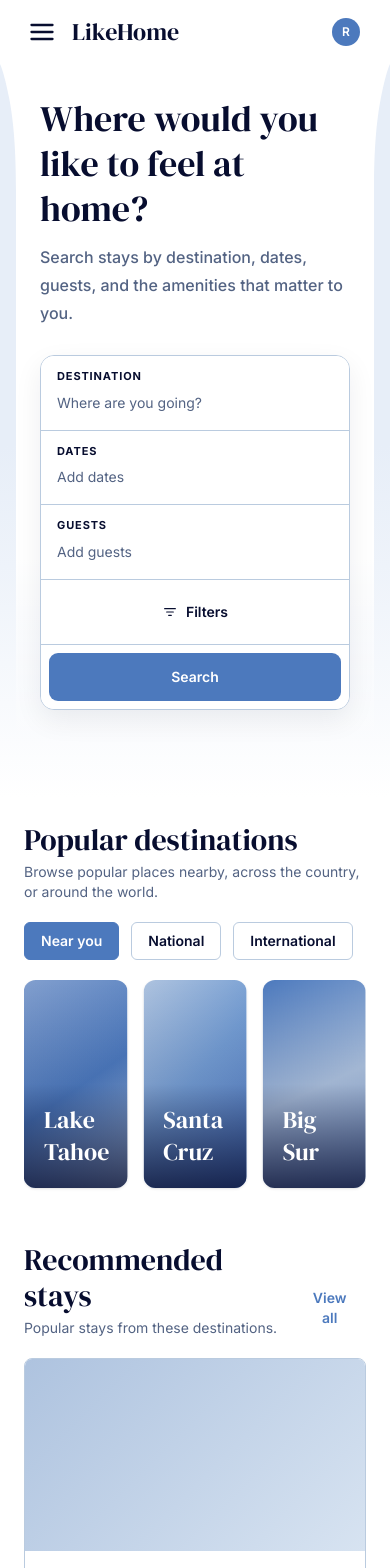
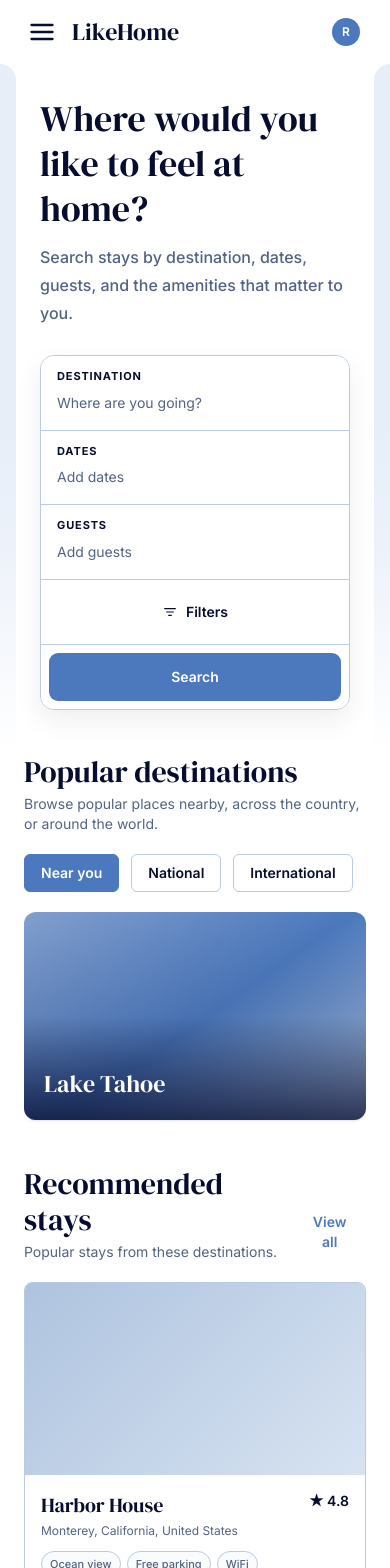
Before and after one commit to ItaiHammer/likehome, a Next.js app: page /search in a window 390 px wide. Shown: the top 1568 px of the page. Built offline with nearby package versions, Linux system fonts and the light colour scheme.

Commit message:
Polish responsive search layout

```diff
--- a/app/page.tsx
+++ b/app/page.tsx
@@ -1,5 +1,5 @@
 import { redirect } from "next/navigation";
 
 export default function HomePage() {
-  redirect("/search");
+    redirect("/search");
 }
--- a/app/search/components/FilterModal.tsx
+++ b/app/search/components/FilterModal.tsx
@@ -211,7 +211,7 @@ export default function FilterModal({
 
     return (
         <div
-            className="fixed inset-0 z-[70] flex items-end justify-center bg-[#070D2F]/30 sm:items-center sm:px-4 sm:py-8"
+            className="fixed inset-0 z-[70] flex items-center justify-center bg-[#070D2F]/30 px-3 py-5 sm:px-4 sm:py-8"
             onMouseDown={(event) => {
                 if (event.target === event.currentTarget) {
                     onClose();
@@ -222,7 +222,7 @@ export default function FilterModal({
                 role="dialog"
                 aria-modal="true"
                 aria-labelledby="filters-title"
-                className="flex max-h-[88vh] w-full max-w-xl flex-col overflow-hidden rounded-t-[24px] bg-white shadow-2xl sm:rounded-[20px]"
+                className="flex max-h-[88dvh] w-full max-w-xl flex-col overflow-hidden rounded-[20px] bg-white shadow-2xl"
             >
                 <div className="flex shrink-0 items-center justify-between border-b border-[#BACBDF] px-5 py-4 sm:px-6">
                     <div>
--- a/app/search/components/Navbar.tsx
+++ b/app/search/components/Navbar.tsx
@@ -72,7 +72,7 @@ export default function Navbar({ onReturnToStays }: NavbarProps) {
                                     onClick={() => setMobileMenuOpen(false)}
                                     className="block w-full px-4 py-3 text-left text-sm font-medium text-[#070D2F] transition hover:bg-[#E7EEF8] hover:text-[#4C79BD]"
                                 >
-                                    My bookings
+                                    myBookings
                                 </Link>
                             </div>
                         )}
@@ -109,7 +109,7 @@ export default function Navbar({ onReturnToStays }: NavbarProps) {
                             href="/dashboard"
                             className="font-medium text-[#070D2F] transition hover:text-[#4C79BD]"
                         >
-                            My bookings
+                            myBookings
                         </Link>
                     </nav>
                 </div>
--- a/app/search/components/PopularDestinations.tsx
+++ b/app/search/components/PopularDestinations.tsx
@@ -19,10 +19,23 @@ const scopeOptions: { value: DestinationScope; label: string }[] = [
     { value: "international", label: "International" },
 ];
 
-const VISIBLE_DESTINATION_COUNT = 3;
 const ROTATION_INTERVAL_MS = 5200;
 const SLIDE_DURATION_MS = 750;
 const CARD_GAP_PX = 16;
+
+function getVisibleDestinationCount(width: number) {
+    // Phone widths get one full card instead of three narrow cards. Small
+    // tablets / landscape phones get two; larger layouts keep three.
+    if (width < 520) {
+        return 1;
+    }
+
+    if (width < 900) {
+        return 2;
+    }
+
+    return 3;
+}
 
 export default function PopularDestinations({
     destinations,
@@ -32,6 +45,7 @@ export default function PopularDestinations({
 }: PopularDestinationsProps) {
     const viewportRef = useRef<HTMLDivElement>(null);
 
+    const [visibleCount, setVisibleCount] = useState(3);
     const [slideIndex, setSlideIndex] = useState(0);
     const [slideStep, setSlideStep] = useState(0);
     const [transitionEnabled, setTransitionEnabled] = useState(true);
@@ -48,22 +62,19 @@ export default function PopularDestinations({
      * every destination card directly clickable.
      */
     const carouselDestinations = useMemo(() => {
-        if (destinations.length <= VISIBLE_DESTINATION_COUNT) {
+        if (destinations.length <= visibleCount) {
             return destinations;
         }
 
-        // Duplicate the first three cards so the final slide can loop smoothly
-        // back to the beginning without a visible jump.
-        return [
-            ...destinations,
-            ...destinations.slice(0, VISIBLE_DESTINATION_COUNT),
-        ];
-    }, [destinations]);
+        // Duplicate only as many cards as are currently visible so the final
+        // slide can loop smoothly on desktop, tablet, and phone widths.
+        return [...destinations, ...destinations.slice(0, visibleCount)];
+    }, [destinations, visibleCount]);
 
     useEffect(() => {
         setSlideIndex(0);
         setTransitionEnabled(true);
-    }, [destinationScope, destinations]);
+    }, [destinationScope, destinations, visibleCount]);
 
     useEffect(() => {
         const mediaQuery = window.matchMedia("(prefers-reduced-motion: reduce)");
@@ -80,32 +91,43 @@ export default function PopularDestinations({
     }, []);
 
     useEffect(() => {
-        const updateSlideStep = () => {
+        const updateCarouselSizing = () => {
             const viewportWidth = viewportRef.current?.clientWidth ?? 0;
 
             if (viewportWidth === 0) {
                 return;
             }
 
+            const nextVisibleCount = getVisibleDestinationCount(viewportWidth);
+            setVisibleCount(nextVisibleCount);
+
             const cardWidth =
-                (viewportWidth -
-                    CARD_GAP_PX * (VISIBLE_DESTINATION_COUNT - 1)) /
-                VISIBLE_DESTINATION_COUNT;
+                (viewportWidth - CARD_GAP_PX * (nextVisibleCount - 1)) /
+                nextVisibleCount;
 
             setSlideStep(cardWidth + CARD_GAP_PX);
         };
 
-        updateSlideStep();
-        window.addEventListener("resize", updateSlideStep);
+        updateCarouselSizing();
 
-        return () => window.removeEventListener("resize", updateSlideStep);
+        const resizeObserver = new ResizeObserver(updateCarouselSizing);
+        if (viewportRef.current) {
+            resizeObserver.observe(viewportRef.current);
+        }
+
+        window.addEventListener("resize", updateCarouselSizing);
+
+        return () => {
+            resizeObserver.disconnect();
+            window.removeEventListener("resize", updateCarouselSizing);
+        };
     }, []);
 
     useEffect(() => {
         if (
             paused ||
             prefersReducedMotion ||
-            destinations.length <= VISIBLE_DESTINATION_COUNT ||
+            destinations.length <= visibleCount ||
             slideStep === 0
         ) {
             return;
@@ -117,16 +139,19 @@ export default function PopularDestinations({
         }, ROTATION_INTERVAL_MS);
 
         return () => window.clearInterval(interval);
-    }, [destinations.length, paused, prefersReducedMotion, slideStep]);
+    }, [
+        destinations.length,
+        paused,
+        prefersReducedMotion,
+        slideStep,
+        visibleCount,
+    ]);
 
     const handleTransitionEnd = () => {
         if (slideIndex < destinations.length) {
             return;
         }
 
-        // We are currently showing the duplicated first three cards. Reset the
-        // track to the real first card with transitions disabled, then restore
-        // animation on the following frame.
         setTransitionEnabled(false);
         setSlideIndex(0);
 
@@ -138,7 +163,7 @@ export default function PopularDestinations({
     };
 
     return (
-        <section className="mb-10">
+        <section className="mb-8">
             <div>
                 <h2 className={`${dmSerif.className} text-3xl`}>
                     Popular destinations
@@ -180,9 +205,10 @@ export default function PopularDestinations({
                     onTransitionEnd={handleTransitionEnd}
                     style={{
                         transform: `translate3d(-${slideIndex * slideStep}px, 0, 0)`,
-                        transition: transitionEnabled && !prefersReducedMotion
-                            ? `transform ${SLIDE_DURATION_MS}ms cubic-bezier(0.22, 1, 0.36, 1)`
-                            : "none",
+                        transition:
+                            transitionEnabled && !prefersReducedMotion
+                                ? `transform ${SLIDE_DURATION_MS}ms cubic-bezier(0.22, 1, 0.36, 1)`
+                                : "none",
                     }}
                 >
                     {carouselDestinations.map((place, index) => (
@@ -191,9 +217,8 @@ export default function PopularDestinations({
                             className="min-w-0 shrink-0"
                             style={{
                                 width: `calc((100% - ${
-                                    CARD_GAP_PX *
-                                    (VISIBLE_DESTINATION_COUNT - 1)
-                                }px) / ${VISIBLE_DESTINATION_COUNT})`,
+                                    CARD_GAP_PX * (visibleCount - 1)
+                                }px) / ${visibleCount})`,
                             }}
                         >
                             <DestinationCard
--- a/app/search/page.tsx
+++ b/app/search/page.tsx
@@ -52,6 +52,7 @@ export default function SearchPage() {
     const [searchedDestination, setSearchedDestination] = useState("");
     const [selectedDates, setSelectedDates] = useState<DateRange | undefined>();
     const [guests, setGuests] = useState("");
+    const [searchedGuests, setSearchedGuests] = useState("");
     const [hasSearched, setHasSearched] = useState(false);
     const [searchUiResetKey, setSearchUiResetKey] = useState(0);
 
@@ -161,8 +162,9 @@ export default function SearchPage() {
         // This prevents "Clear filters" from showing stays that no longer
         // match the guest count already entered in the search bar.
         const matchesGuests =
-            guests === "" || stay.maxGuests >= Number(guests);
-
+            !hasSearched ||
+            searchedGuests === "" ||
+            stay.maxGuests >= Number(searchedGuests);
         return (
             matchesPrice &&
             matchesRating &&
@@ -238,6 +240,7 @@ export default function SearchPage() {
         setBrowseResultsMode(null);
         setCurrentPage(1);
         setSearchUiResetKey((current) => current + 1);
+        setSearchedGuests("");
 
         requestAnimationFrame(() => {
             window.scrollTo({ top: 0, behavior: "smooth" });
@@ -289,6 +292,7 @@ export default function SearchPage() {
          * guests, filters, sort, and pagination in the agreed request format.
          */
         setSearchedDestination(trimmedDestination);
+        setSearchedGuests(guests.trim());
         setHasSearched(true);
         setBrowseResultsMode(null);
         setCurrentPage(1);
@@ -304,6 +308,7 @@ export default function SearchPage() {
     const handlePopularDestination = (searchValue: string) => {
         setDestination(searchValue);
         setSearchedDestination(searchValue);
+        setSearchedGuests("");
 
         // Destination cards are browsing shortcuts, so dates/guests are not
         // required before showing their listings.
@@ -339,6 +344,7 @@ export default function SearchPage() {
         setSearchedDestination("");
         setSelectedDates(undefined);
         setGuests("");
+        setSearchedGuests("");
 
         setDestinationError("");
         setDateError("");
@@ -406,57 +412,24 @@ export default function SearchPage() {
                  * spacious version of the page. The full headline and curved
                  * white hero distinguish browsing from an active results view.
                  */
-                <header className="relative z-30 overflow-visible bg-white pb-12">
-                    {/* The light-blue surround is its own layer instead of the
-                     * header background. Because it fades to transparent over a
-                     * white header, the side panels visibly disappear before the
-                     * Popular destinations section begins. */}
-                    <div className="pointer-events-none absolute inset-x-0 bottom-0 top-[64px] z-0 bg-[linear-gradient(to_bottom,#E7EEF8_0%,#E7EEF8_52%,rgba(231,238,248,0.68)_70%,rgba(231,238,248,0)_100%)]" />
-
+                <header className="relative z-30 overflow-visible bg-white pb-2">
                     <div className="relative z-20 bg-white">
                         <Navbar onReturnToStays={handleReturnToStays} />
                     </div>
-                    {/*
-                     * Curved side connectors keep the full-width navbar visually
-                     * attached to the inset hero. The surrounding light blue
-                     * fades into white instead of ending in a hard line.
-                     */}
-                    <div className="pointer-events-none absolute inset-x-0 top-[64px] z-10 h-32 sm:top-[64px] lg:h-36">
-                        <svg
-                            viewBox="0 0 100 140"
-                            preserveAspectRatio="none"
-                            aria-hidden="true"
-                            className="absolute left-0 top-0 h-full w-4 sm:w-8 lg:w-20"
-                        >
-                            <path
-                                d="M0 0 H100 V140 C100 92 84 62 58 38 C37 19 16 6 0 0 Z"
-                                fill="white"
-                            />
-                        </svg>
-
-                        <svg
-                            viewBox="0 0 100 140"
-                            preserveAspectRatio="none"
-                            aria-hidden="true"
-                            className="absolute right-0 top-0 h-full w-4 sm:w-8 lg:w-20"
-                        >
-                            <path
-                                d="M100 0 H0 V140 C0 92 16 62 42 38 C63 19 84 6 100 0 Z"
-                                fill="white"
-                            />
-                        </svg>
-                    </div>
 
                     {/*
-                     * Fade the bottom of the white hero itself so it dissolves
-                     * into the same light-blue-to-white background behind it.
+                     * Decorative side panels are independent of the hero width.
+                     * Keeping them as narrow edge elements prevents them from
+                     * drifting away from the layout at wide/zoomed viewports.
+                     * They extend slightly farther down and then fade before the browse content.
                      */}
-                    <div
-                        className="relative z-10 mx-4 sm:mx-8 lg:mx-20"                        style={{
-                            background:
-                                "linear-gradient(to bottom, #FFFFFF 0%, #FFFFFF 72%, rgba(255, 255, 255, 0) 100%)",                        }}
-                    >
-                        <div className="mx-auto max-w-7xl px-6 pb-10 pt-8 lg:px-10 lg:pb-12 lg:pt-10">
+                    <div className="pointer-events-none absolute left-0 top-[64px] z-0 -bottom-5 w-4 rounded-tr-[999px] bg-[linear-gradient(to_bottom,#E7EEF8_0%,#E7EEF8_52%,rgba(231,238,248,0.76)_70%,rgba(231,238,248,0)_100%)] sm:w-8 lg:w-20" />
+                    <div className="pointer-events-none absolute right-0 top-[64px] z-0 -bottom-5 w-4 rounded-tl-[999px] bg-[linear-gradient(to_bottom,#E7EEF8_0%,#E7EEF8_52%,rgba(231,238,248,0.76)_70%,rgba(231,238,248,0)_100%)] sm:w-8 lg:w-20" />
+
+                    {/* White hero; spacing below is intentionally compact so the
+                     * browse content starts soon after the search controls. */}
+                    <div className="relative z-10 mx-4 bg-white sm:mx-8 lg:mx-20">
+                        <div className="mx-auto max-w-7xl px-6 pb-4 pt-8 lg:px-10 lg:pb-5 lg:pt-10">
                             <section className="mb-7">
                                 <h1
                                     className={`${dmSerif.className} max-w-4xl text-4xl leading-tight text-[#070D2F] sm:text-5xl`}
@@ -501,54 +474,19 @@ export default function SearchPage() {
                  * only the compact search controls. Filters remain available only
                  * in SearchForm.
                  */
-                <header className="relative z-30 overflow-visible bg-white pb-10">
-                    {/* Results use a shorter blue surround than the browse page.
-                     * It fades completely before the results heading begins. */}
-                    <div className="pointer-events-none absolute inset-x-0 bottom-0 top-[64px] z-0 bg-[linear-gradient(to_bottom,#E7EEF8_0%,rgba(231,238,248,0.78)_34%,rgba(231,238,248,0.42)_54%,rgba(231,238,248,0)_82%,rgba(231,238,248,0)_100%)]" />
-
+                <header className="relative z-30 overflow-visible bg-white pb-2">
                     <div className="relative z-20 bg-white">
                         <Navbar onReturnToStays={handleReturnToStays} />
                     </div>
 
-                    {/*
-                     * Results use the same header language as the browse page:
-                     * full-width white navigation, shallow flowing side curves,
-                     * and a light-blue background that fades into the page. The
-                     * hero itself stays compact so results remain the focus.
-                     */}
-                    <div className="pointer-events-none absolute inset-x-0 top-[64px] z-10 h-20 sm:h-24 lg:h-28">
-                        <svg
-                            viewBox="0 0 100 140"
-                            preserveAspectRatio="none"
-                            aria-hidden="true"
-                            className="absolute left-0 top-0 h-full w-4 sm:w-8 lg:w-20"
-                        >
-                            <path
-                                d="M0 0 H100 V140 C100 92 84 62 58 38 C37 19 16 6 0 0 Z"
-                                fill="white"
-                            />
-                        </svg>
+                    {/* Results keep the same edge treatment as the browse page,
+                     * but the panels extend below the compact search bar and fade
+                     * before the results content takes over. */}
+                    <div className="pointer-events-none absolute left-0 top-[64px] z-0 -bottom-7 w-4 rounded-tr-[999px] bg-[linear-gradient(to_bottom,#E7EEF8_0%,rgba(231,238,248,0.82)_48%,rgba(231,238,248,0.52)_72%,rgba(231,238,248,0)_100%)] sm:w-8 lg:w-20" />
+                    <div className="pointer-events-none absolute right-0 top-[64px] z-0 -bottom-7 w-4 rounded-tl-[999px] bg-[linear-gradient(to_bottom,#E7EEF8_0%,rgba(231,238,248,0.82)_48%,rgba(231,238,248,0.52)_72%,rgba(231,238,248,0)_100%)] sm:w-8 lg:w-20" />
 
-                        <svg
-                            viewBox="0 0 100 140"
-                            preserveAspectRatio="none"
-                            aria-hidden="true"
-                            className="absolute right-0 top-0 h-full w-4 sm:w-8 lg:w-20"
-                        >
-                            <path
-                                d="M100 0 H0 V140 C0 92 16 62 42 38 C63 19 84 6 100 0 Z"
-                                fill="white"
-                            />
-                        </svg>
-                    </div>
-
-                    {/* Keep the compact results hero fade consistent with home. */}
-                    <div
-                        className="relative z-10 mx-4 sm:mx-8 lg:mx-20"                        style={{
-                            background:
-                                "linear-gradient(to bottom, #FFFFFF 0%, #FFFFFF 72%, rgba(255, 255, 255, 0) 100%)",                        }}
-                    >
-                        <div className="mx-auto max-w-7xl px-6 pb-7 pt-4 lg:px-10 lg:pb-8 lg:pt-5">
+                    <div className="relative z-10 mx-4 bg-white sm:mx-8 lg:mx-20">
+                        <div className="mx-auto max-w-7xl px-6 pb-4 pt-4 lg:px-10 lg:pb-5 lg:pt-5">
                             <SearchForm
                                 key={searchUiResetKey}
                                 destination={destination}
@@ -578,7 +516,7 @@ export default function SearchPage() {
 
             <div
                 className={`mx-auto max-w-7xl px-6 pb-12 lg:px-10 ${
-                    isBrowseHome ? "pt-6" : "pt-10"
+                    isBrowseHome ? "pt-5" : "pt-7"
                 }`}
             >
                 {isBrowseHome ? (
```
